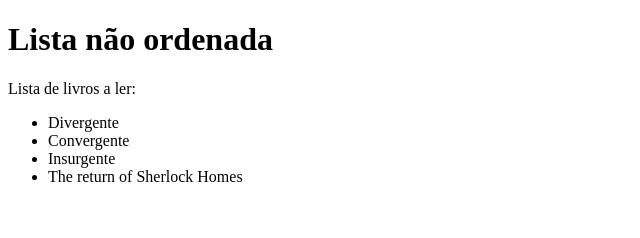
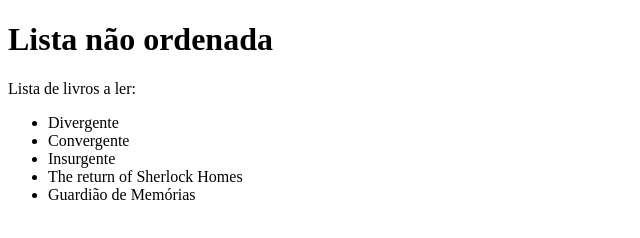
Before and after one commit to giselegoulart/DCC121_LabWeb, a plain HTML site: page exemplo02.html in a window 1280 px wide. Shown: the whole page, without its empty margins (0-640 px from the left). Drawn offline with Linux system fonts and the light colour scheme.

Commit message:
inclusao de exemplo lista

```diff
--- a/exemplo02.html
+++ b/exemplo02.html
@@ -11,7 +11,8 @@
       <li>Divergente</li>
       <li>Convergente</li>
       <li>Insurgente</li>
-      <li> The return of Sherlock Homes</li>
+      <li>The return of Sherlock Homes</li>
+      <li>Guardião de Memórias</li>
     </ul>
   </body>
 </html>
```
